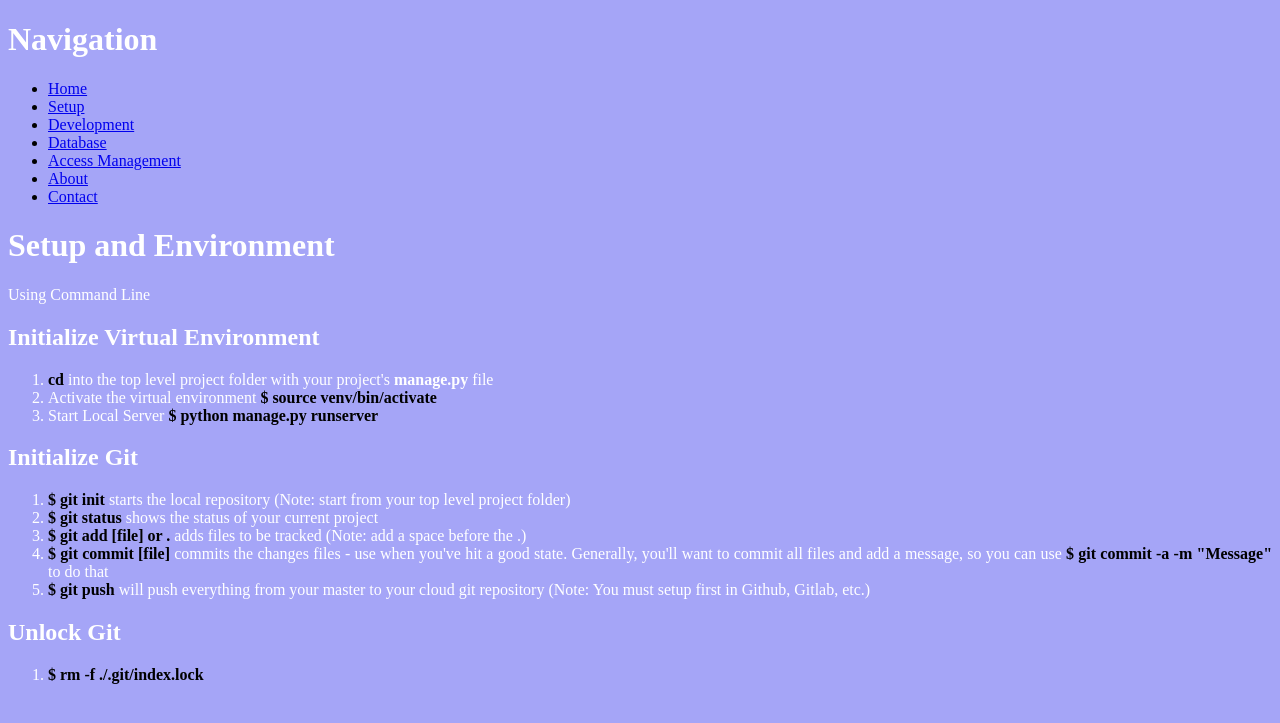
After one commit to adamam2/hwproject, a Django app: template collection/templates/development.html in a window 1280 px wide. The commit adds this page. Shown: the top 723 px of the page. Run offline with Django 3.2, Linux system fonts and the light colour scheme; the template is opened without the code that fills it, so the values that code supplies are empty.

Commit message:
URL and HTML and Template creation

```diff
--- a/collection/static/css/style.css
+++ b/collection/static/css/style.css
@@ -1,8 +1,10 @@
 * {
     font: arial;
+    text-align: center;
+    text-align: justify;
 }
 body {
-    background-color: rgb(124, 124, 145);
+    background-color: rgb(165, 165, 247);
 }
 h1 {
     color: white;
--- a/collection/templates/base.html
+++ b/collection/templates/base.html
@@ -19,6 +19,18 @@
                         <a href="{% url 'home' %}">Home</a>
                     </li>
                     <li>
+                        <a href="{% url 'setup' %}">Setup</a>
+                    </li>
+                    <li>
+                        <a href="{% url 'development' %}">Development</a>
+                    </li>
+                    <li>
+                        <a href="{% url 'database' %}">Database</a>
+                    </li>
+                    <li>
+                        <a href="{% url 'accessmanagement' %}">Access Management</a>
+                    </li>
+                    <li>
                         <a href="{% url 'about' %}">About</a>
                     </li>
                     <li>
--- /dev/null
+++ b/collection/templates/development.html
@@ -0,0 +1,76 @@
+{% extends 'base.html' %}
+{% load static %}
+{% block title %}
+    Development and Runtime - {{ block.super }}
+{% endblock title %}
+
+
+{% block content %}
+<h1>Setup and Environment</h1>
+<p>Using Command Line</p>
+
+<font color="white">
+
+    <h2>Initialize Virtual Environment</h2>
+    <p>
+        <ol>
+            <li>
+                <b>
+                    <font color="black">cd</font>
+                </b> into the top level project folder with your project's
+                <b>manage.py</b> file</li>
+            <li>Activate the virtual environment
+                <b>
+                    <font color="black">$ source venv/bin/activate</font>
+                </b>
+            </li>
+            <li>Start Local Server
+                <b>
+                    <font color="black">$ python manage.py runserver</font>
+                </b>
+            </li>
+        </ol>
+    </p>
+    <h2>Initialize Git</h2>
+    <p>
+        <ol>
+            <li>
+                <b>
+                    <font color="black">$ git init</font>
+                </b> starts the local repository (Note: start from your top level project folder)</li>
+            <li>
+                <b>
+                    <font color="black">$ git status</font>
+                </b> shows the status of your current project</li>
+            <li>
+                <b>
+                    <font color="black">$ git add [file] or .</font>
+                </b> adds files to be tracked (Note: add a space before the .)</li>
+            <li>
+                <b>
+                    <font color="black">$ git commit [file]</font>
+                </b> commits the changes files - use when you've hit a good state. Generally, you'll want to commit all files
+                and add a message, so you can use
+                <b>
+                    <font color="black">$ git commit -a -m "Message"</font>
+                </b> to do that</li>
+            <li>
+                <b>
+                    <font color="black">$ git push</font>
+                </b> will push everything from your master to your cloud git repository (Note: You must setup first in Github,
+                Gitlab, etc.)</li>
+        </ol>
+    </p>
+    <h2>Unlock Git</h2>
+    <p>
+        <ol>
+            <li>
+                <b>
+                    <font color="black">$ rm -f ./.git/index.lock</font>
+                </b>
+            </li>
+        </ol>
+    </p>
+
+</font>
+{% endblock content %}
--- a/hellowebapp/urls.py
+++ b/hellowebapp/urls.py
@@ -20,6 +20,11 @@ from collection import views
 
 urlpatterns = [
     path('', views.index, name='home'),
+    path('setup/', TemplateView.as_view(template_name='setup.html'), name='setup'),
+    path('development/', TemplateView.as_view(template_name='development.html'), name='development'),
+    path('database/', TemplateView.as_view(template_name='database.html'), name='database'),
+    path('accessmanagement/', TemplateView.as_view(template_name='accessmanagement.html'),
+         name='accessmanagement'),
     path('about/', TemplateView.as_view(template_name='about.html'), name='about'),
     path('contact/', TemplateView.as_view(template_name='contact.html'), name='contact'),
     path('admin/', admin.site.urls),
```
Also changed, not shown: collection/templates/accessmanagement.html (added, +25 -0 lines), collection/templates/database.html (added, +39 -0 lines), collection/templates/index.html (+15 -42 lines), collection/templates/setup.html (added, +17 -0 lines), collection/static/images/Python-Logo-PNG-Image.png (added), collection/static/images/Python.svg.png (added), collection/static/images/django-hexbin.png (added), collection/static/images/python-plus-django-1.png (added), collection/static/images/python_icon.png (added).
